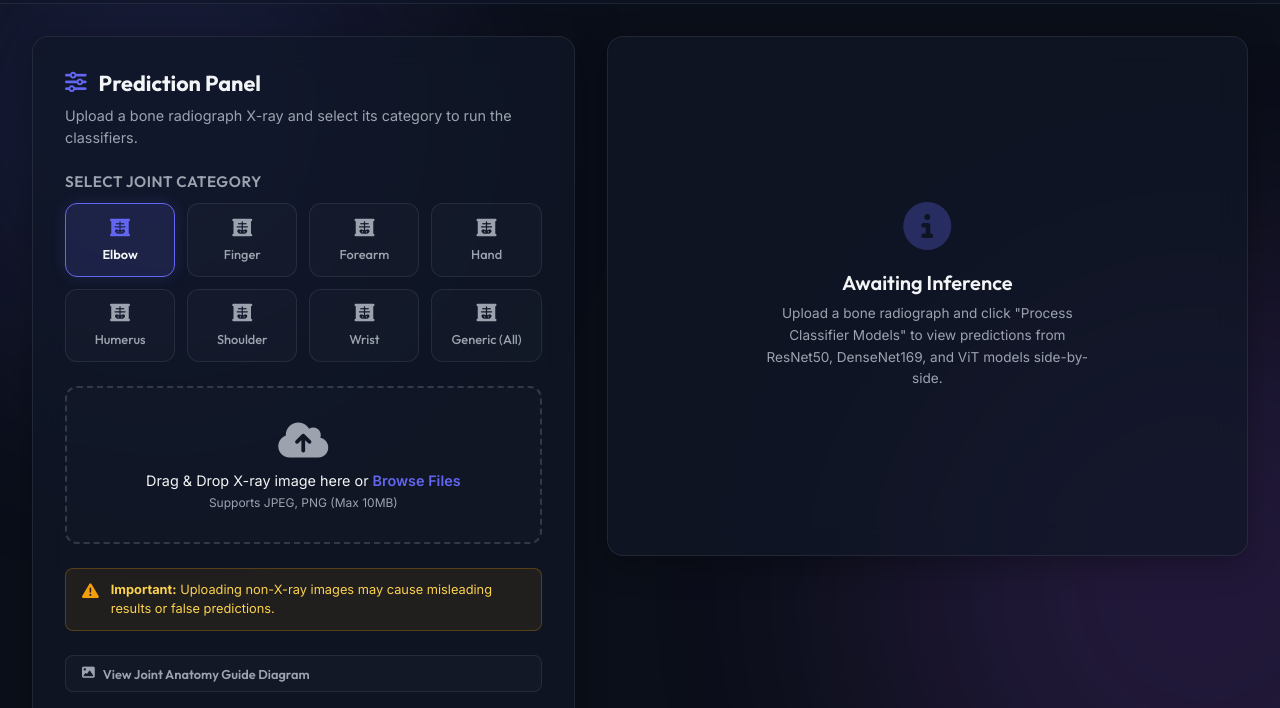
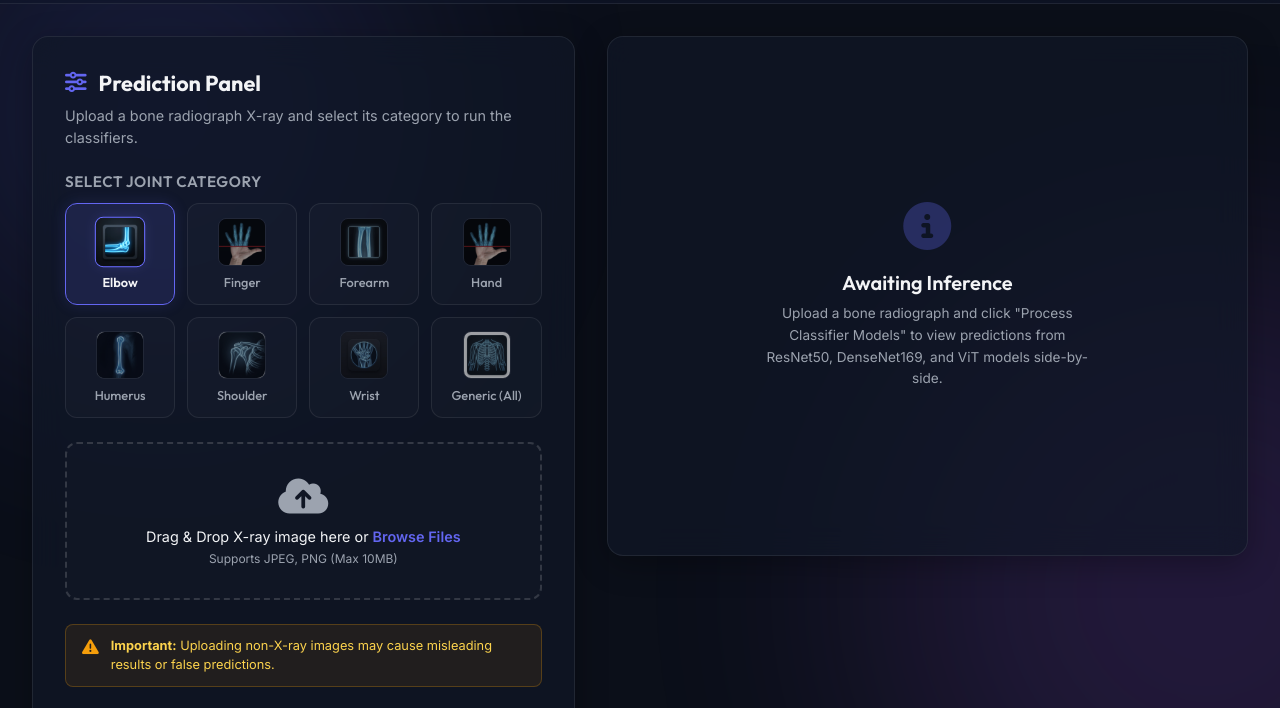
Before and after one commit to Saeed0296/mura_classification, a plain HTML site: page static/index.html in a window 1280 px wide. Shown: the part 77-785 px from the top of the page. Drawn offline with Linux system fonts and the light colour scheme.

Commit message:
Update frontend category icons and model layout grid

```diff
--- a/static/index.html
+++ b/static/index.html
@@ -11,7 +11,7 @@
     <!-- FontAwesome Icons -->
     <link rel="stylesheet" href="https://cdnjs.cloudflare.com/ajax/libs/font-awesome/6.4.0/css/all.min.css">
     <!-- Custom Style Sheet -->
-    <link rel="stylesheet" href="style.css">
+    <link rel="stylesheet" href="style.css?v=3">
 </head>
 <body class="dark-mode">
     <div class="glass-bg"></div>
@@ -48,35 +48,35 @@
                         <h3>Select Joint Category</h3>
                         <div class="category-grid">
                             <div class="category-item active" data-category="XR_ELBOW">
-                                <i class="fa-solid fa-x-ray"></i>
+                                <img src="cat_elbow.png" class="category-icon" alt="Elbow">
                                 <span>Elbow</span>
                             </div>
                             <div class="category-item" data-category="XR_FINGER">
-                                <i class="fa-solid fa-x-ray"></i>
+                                <img src="cat_finger.png" class="category-icon" alt="Finger">
                                 <span>Finger</span>
                             </div>
                             <div class="category-item" data-category="XR_FOREARM">
-                                <i class="fa-solid fa-x-ray"></i>
+                                <img src="cat_forearm.png" class="category-icon" alt="Forearm">
                                 <span>Forearm</span>
                             </div>
                             <div class="category-item" data-category="XR_HAND">
-                                <i class="fa-solid fa-x-ray"></i>
+                                <img src="cat_hand.png" class="category-icon" alt="Hand">
                                 <span>Hand</span>
                             </div>
                             <div class="category-item" data-category="XR_HUMERUS">
-                                <i class="fa-solid fa-x-ray"></i>
+                                <img src="cat_humerus.png" class="category-icon" alt="Humerus">
                                 <span>Humerus</span>
                             </div>
                             <div class="category-item" data-category="XR_SHOULDER">
-                                <i class="fa-solid fa-x-ray"></i>
+                                <img src="cat_shoulder.png" class="category-icon" alt="Shoulder">
                                 <span>Shoulder</span>
                             </div>
                             <div class="category-item" data-category="XR_WRIST">
-                                <i class="fa-solid fa-x-ray"></i>
+                                <img src="cat_wrist.png" class="category-icon" alt="Wrist">
                                 <span>Wrist</span>
                             </div>
                             <div class="category-item" data-category="ALL">
-                                <i class="fa-solid fa-x-ray"></i>
+                                <img src="cat_generic.png" class="category-icon" alt="Generic">
                                 <span>Generic (All)</span>
                             </div>
                         </div>
@@ -95,14 +95,6 @@
                         <i class="fa-solid fa-triangle-exclamation"></i>
                         <span><strong>Important:</strong> Uploading non-X-ray images may cause misleading results or false predictions.</span>
                     </div>
-
-                    <!-- Collapsible Guide -->
-                    <details class="anatomy-guide-details">
-                        <summary><i class="fa-solid fa-image"></i> View Joint Anatomy Guide Diagram</summary>
-                        <div class="anatomy-guide-content">
-                            <img src="anatomy_diagram.png" alt="MURA Anatomy Guide Diagram">
-                        </div>
-                    </details>
 
                     <!-- Preview Zone -->
                     <div class="preview-zone hidden" id="preview-zone">
@@ -346,6 +338,6 @@
     </footer>
 
     <!-- Custom Script Sheet -->
-    <script src="app.js"></script>
+    <script src="app.js?v=3"></script>
 </body>
 </html>
--- a/static/style.css
+++ b/static/style.css
@@ -271,10 +271,14 @@ body {
     transition: var(--transition-smooth);
     text-align: center;
 }
-
-.category-item i {
-    font-size: 1.25rem;
-    color: var(--text-muted);
+.category-icon {
+    width: 48px;
+    height: 48px;
+    object-fit: cover;
+    border-radius: 8px;
+    border: 1.5px solid rgba(255, 255, 255, 0.1);
+    opacity: 0.7;
+    filter: grayscale(45%) brightness(0.85);
     transition: var(--transition-smooth);
 }
 
@@ -291,8 +295,11 @@ body {
     transform: translateY(-2px);
 }
 
-.category-item:hover i {
-    color: var(--text-main);
+.category-item:hover .category-icon {
+    opacity: 0.95;
+    filter: grayscale(10%) brightness(1.05);
+    border-color: rgba(255, 255, 255, 0.3);
+    transform: scale(1.05);
 }
 
 .category-item.active {
@@ -301,8 +308,12 @@ body {
     box-shadow: 0 0 15px rgba(99, 102, 241, 0.15);
 }
 
-.category-item.active i {
-    color: var(--primary);
+.category-item.active .category-icon {
+    opacity: 1;
+    filter: grayscale(0%) brightness(1.1);
+    border-color: var(--primary);
+    box-shadow: 0 0 10px var(--primary-glow);
+    transform: scale(1.05);
 }
 
 .category-item.active span {
```
Also changed, not shown: static/cat_elbow.png (added), static/cat_finger.png (added), static/cat_forearm.png (added), static/cat_generic.png (added), static/cat_hand.png (added), static/cat_humerus.png (added), static/cat_shoulder.png (added), static/cat_wrist.png (added).
